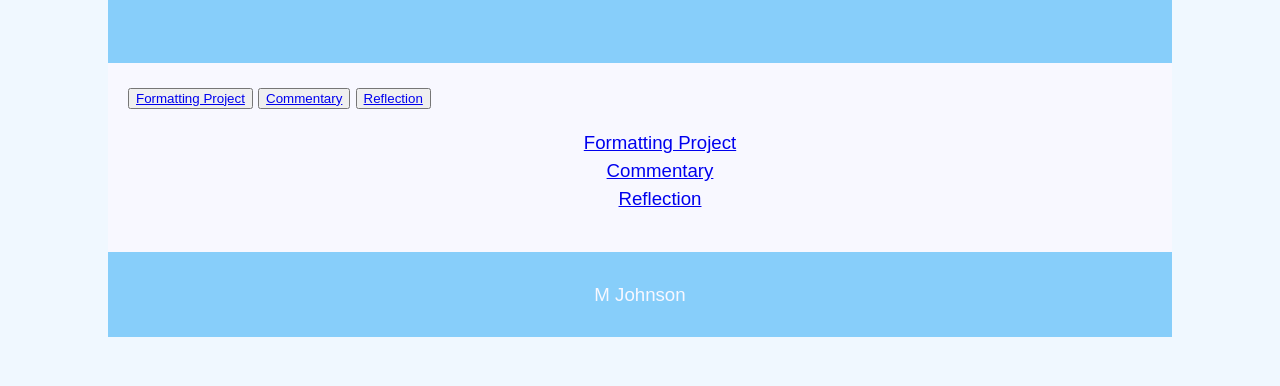
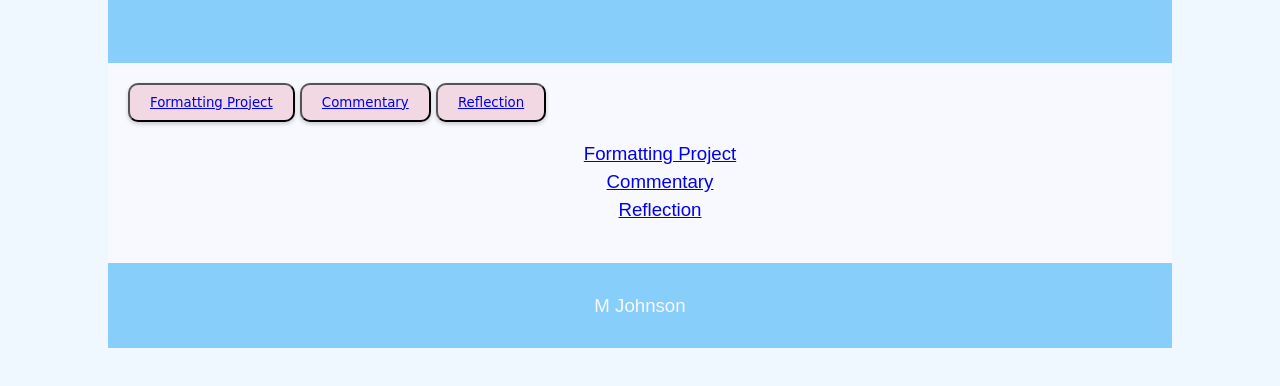
Before and after one commit to moriahcarol/4662Final, a plain HTML site: page index.html in a window 1280 px wide. Shown: the part 350-736 px from the top of the page. Drawn offline with Linux system fonts and the light colour scheme.

Commit message:
Update styles.css

```diff
--- a/styles.css
+++ b/styles.css
@@ -1,7 +1,3 @@
-* {
-  font-optical-sizing: auto;
-}
-
 header {
   background-color: lightskyblue;
   padding: 30px;
@@ -47,3 +43,31 @@ img {
   max-width: 100%;
   border: 1px aliceblue;
 }
+
+.button1 {
+    background-color: #f2d8e3;
+    color: #a559a5;
+    border-radius: 10px;
+    padding: 10px 20px;
+    font-family: "Cookie", cursive;
+    cursor: pointer;
+    box-shadow: 0 2px 4px rgba(0, 0, 0, 0.2);
+}
+.button2 {
+    background-color: #f2d8e3;
+    color: #a559a5;
+    border-radius: 10px;
+    padding: 10px 20px;
+    font-family: "Cookie", cursive;
+    cursor: pointer;
+    box-shadow: 0 2px 4px rgba(0, 0, 0, 0.2);
+}
+.button3 {
+    background-color: #f2d8e3;
+    color: #a559a5;
+    border-radius: 10px;
+    padding: 10px 20px;
+    font-family: "Cookie", cursive;
+    cursor: pointer;
+    box-shadow: 0 2px 4px rgba(0, 0, 0, 0.2);
+}
```
